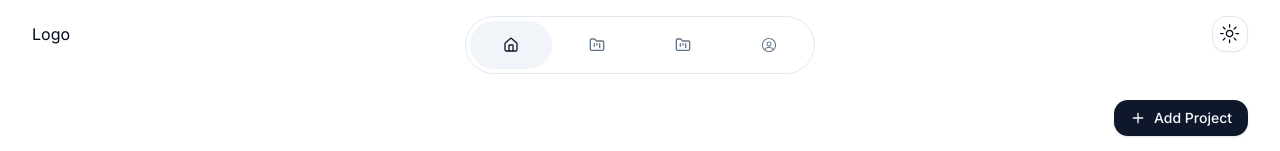
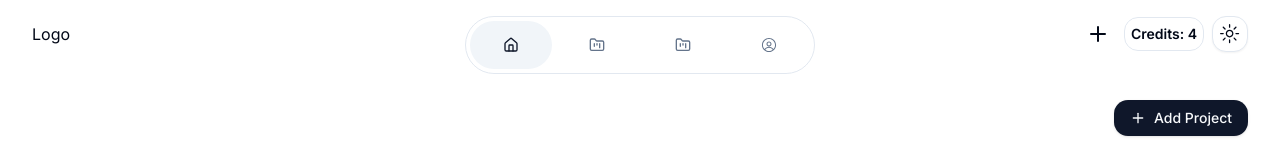
Before and after one commit to mirislomovmirjalol/blurry-layout-ui, a Next.js app: page / in a window 1280 px wide. Shown: the top 151 px of the page. Built offline with nearby package versions, Linux system fonts and the light colour scheme.

Commit message:
feat: credits on top main menu

```diff
--- a/app/(mainLayout)/layout.tsx
+++ b/app/(mainLayout)/layout.tsx
@@ -1,6 +1,8 @@
 import Navbar from "@/components/Navbar";
 import React from "react";
 import {ThemeChanger} from "@/app/(mainLayout)/ThemeChanger";
+import {Button} from "@/components/ui/button";
+import {PlusIcon} from "lucide-react";
 
 
 export default function MainLayout({children}: Readonly<{ children: React.ReactNode }>) {
@@ -10,7 +12,13 @@ export default function MainLayout({children}: Readonly<{ children: React.ReactN
                 <h3>
                     Logo
                 </h3>
+                <div className="flex flex-row justify-between items-center space-x-2">
+                    <Button variant="ghost" size="icon">
+                        <PlusIcon className="h-6 w-6"/>
+                    </Button>
+                    <h5 className="text-sm font-semibold border p-1.5 rounded-md">Credits: 4</h5>
                     <ThemeChanger/>
+                </div>
             </div>
             <Navbar/>
             <div className="mx-8">
```
Lines whose indentation alone changed are shown as unchanged.
